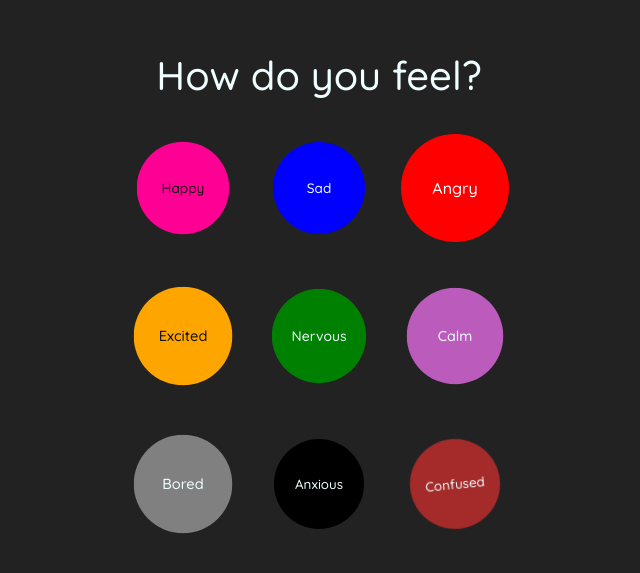
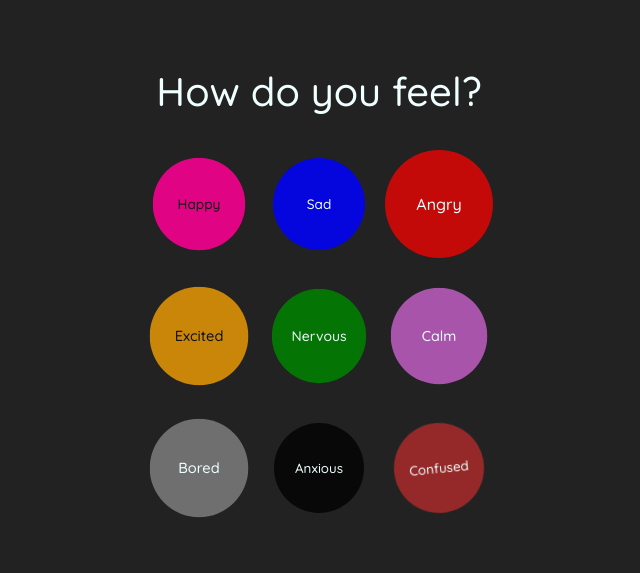
Before and after one commit to talperets/Mood-tracker, a React (Vite) app in the folder mood-tracker/: page / in a window 1280 px wide. Shown: the part 127-700 px from the top of the page, without its empty margins (321-961 px from the left). Built offline with nearby package versions, Linux system fonts and the light colour scheme.

Commit message:
color correction

```diff
--- a/mood-tracker/src/style.css
+++ b/mood-tracker/src/style.css
@@ -3,6 +3,7 @@ body {
   color: azure;
   width: 100%;
   height: 100%;
+  box-sizing: border-box;
   overflow: hidden;
   display: flex;
   flex-direction: column;
@@ -13,8 +14,8 @@ body {
   margin-top: 20px;
   display: grid;
   grid: auto-flow dense / 40px 40px 1fr;
-  column-gap: 6rem;
-  row-gap: 3rem;
+  column-gap: 5rem;
+  row-gap: 2rem;
 }
 .title{
   font-size: 40px;
@@ -37,14 +38,14 @@ button:active {
   border: white solid 2px;
 }
 #angry {
-  background-color: red;
+  background-color: rgba(255, 0, 0, 0.735);
   display: flex;
   justify-content: center;
   align-items: center;
   animation: angryAnimation infinite 1s;
 }
 #excited {
-  background-color: orange;
+  background-color: rgba(255, 166, 0, 0.759);
   color: #111;
   display: flex;
   justify-content: center;
@@ -53,48 +54,48 @@ button:active {
 }
 #happy {
   color: #111;
-  background-color: #ff0095;
+  background-color: #ff0095dc;
   display: flex;
   justify-content: center;
   align-items: center;
 }
 #anxious {
-  background-color: black;
+  background-color: rgba(0, 0, 0, 0.761);
   display: flex;
   justify-content: center;
   align-items: center;
   animation: anxiousAnimation infinite 500ms;
 }
 #sad {
-  background-color: blue;
+  background-color: rgba(0, 0, 255, 0.847);
   display: flex;
   justify-content: center;
   align-items: center;
   animation: baloon infinite 2s;
 }
 #calm {
-  background-color: #bb5cbd;
+  background-color: #bb5cbde2;
   display: flex;
   justify-content: center;
   align-items: center;
   animation: calmAnimation infinite 8s;
 }
 #nervous {
-  background-color: green;
+  background-color: rgba(0, 128, 0, 0.877);
   display: flex;
   justify-content: center;
   align-items: center;
   animation: nervousAnimation infinite 1s;
 }
 #bored {
-  background-color: grey;
+  background-color: rgba(128, 128, 128, 0.827);
   display: flex;
   justify-content: center;
   align-items: center;
   animation: boredAnimation infinite 4s;
 }
 #confused {
-  background-color: brown;
+  background-color: rgba(165, 42, 42, 0.883);
   display: flex;
   justify-content: center;
   align-items: center;
```
